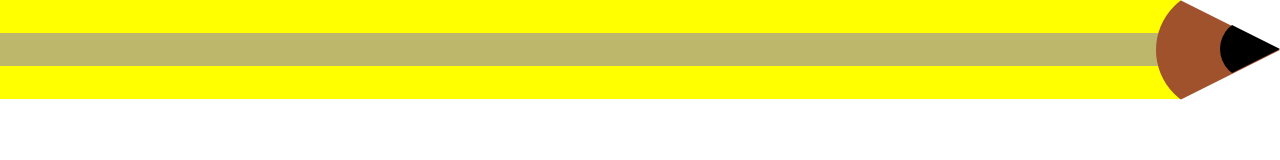
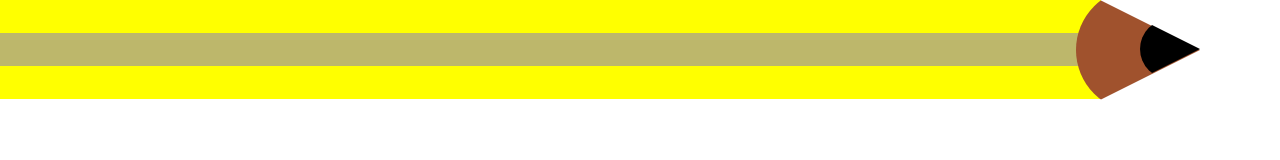
Before and after one commit to OlegIlyanov/home, a plain HTML site: page 21.11.2019/pencil.html in a window 1280 px wide. Drawn offline with Linux system fonts and the light colour scheme.

Commit message:
Селекторы

```diff
--- a/21.11.2019/pencil.html
+++ b/21.11.2019/pencil.html
@@ -8,6 +8,7 @@
     <style>
         body {
             margin: 0;
+            width: calc(100% - 80px);
         }
         #pen {
             height: 99px;
```
Also changed, not shown: 25.11.2019/Untitled.txt (added).
